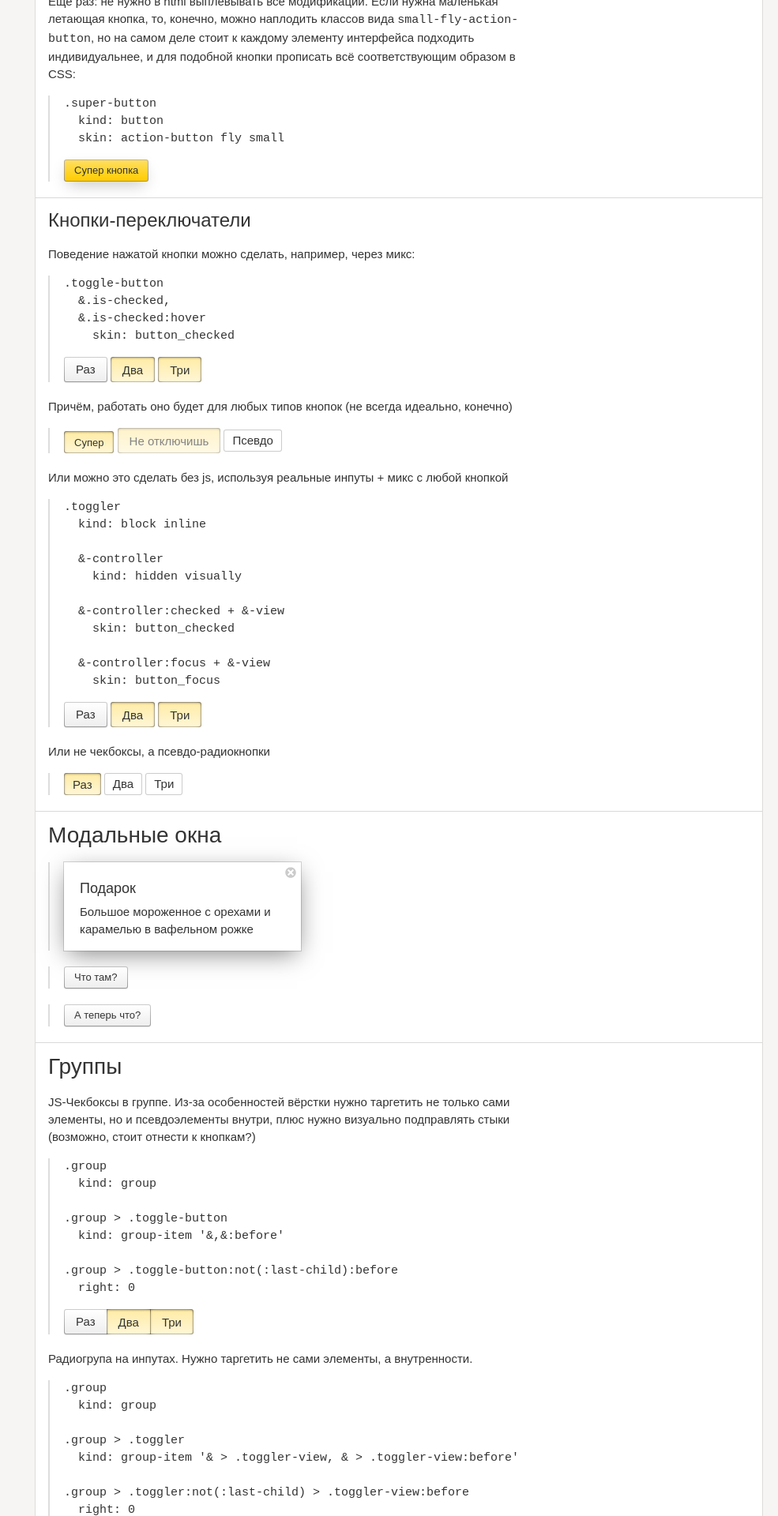
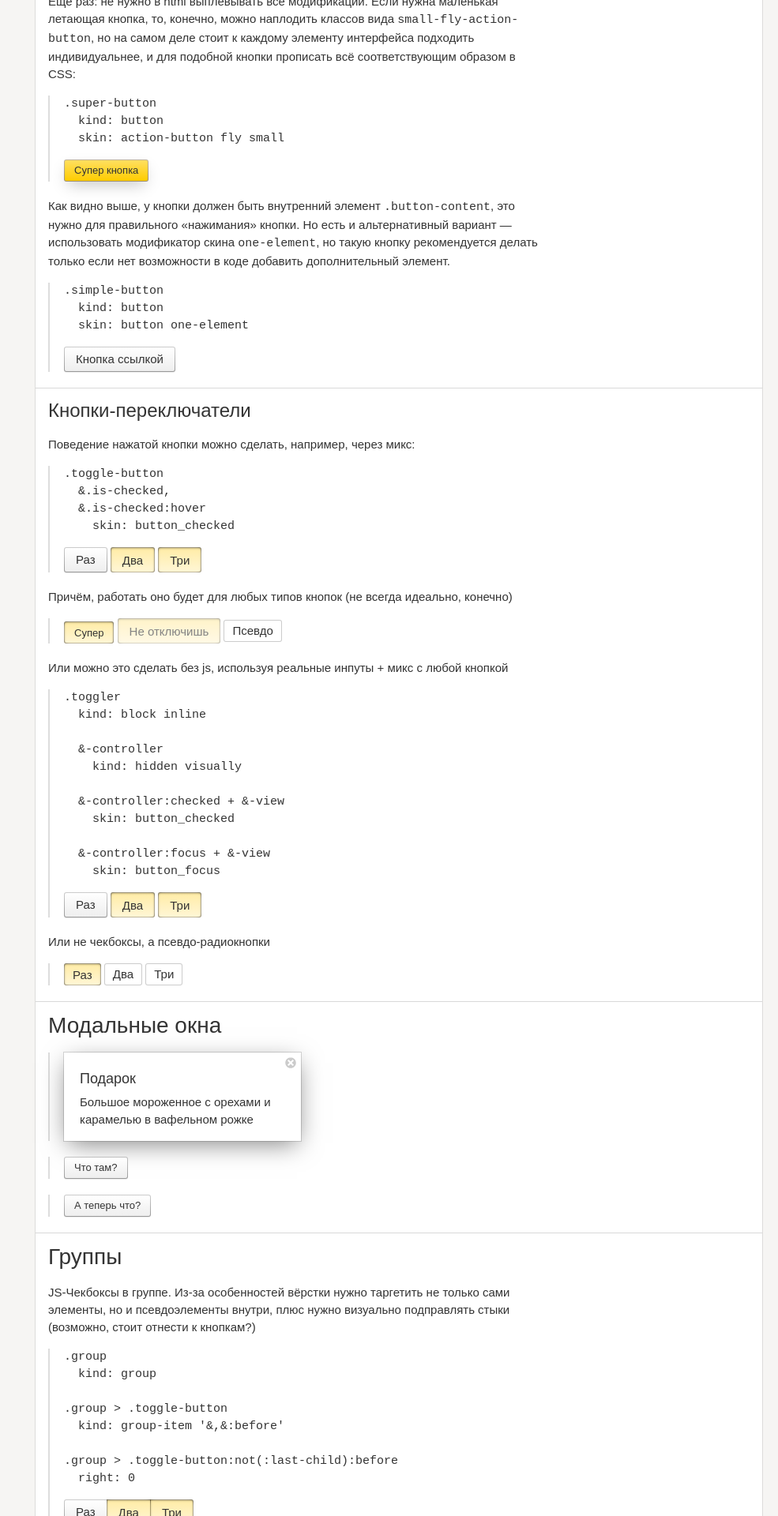
Before and after one commit to yandex-ui/stylobate-islands, a Jekyll site: the page built from blocks.md, in a window 1280 px wide. Shown: the part 3262-5182 px from the top of the page at 79% size, without its empty margins (295-1280 px from the left). Built offline with Jekyll 4.4.1, drawn with Linux system fonts in a browser that asks for light colours.

Commit message:
Added one-element button

```diff
--- a/blocks.md
+++ b/blocks.md
@@ -183,6 +183,16 @@ page_type: blocks
 >         <span class="button-content">Супер кнопка</span>
 >     </button>
 > </div>
+
+{:#simple-button}
+Как видно выше, у кнопки должен быть внутренний элемент `.button-content`, это нужно для правильного «нажимания» кнопки. Но есть и альтернативный вариант — использовать модификатор скина `one-element`, но такую кнопку рекомендуется делать только если нет возможности в коде добавить дополнительный элемент.
+
+>     .simple-button
+>       kind: button
+>       skin: button one-element
+>
+> <a class="simple-button" href="#x">Кнопка ссылкой</a>
+
 
 ## Кнопки-переключатели
 
--- a/blocks/button/button.styl
+++ b/blocks/button/button.styl
@@ -42,3 +42,8 @@
   &.is-checked,
   &.is-checked:hover
     skin: button_checked fly
+
+// Simple one-element button
+.simple-button
+  kind: button
+  skin: button one-element
--- a/style.css
+++ b/style.css
@@ -884,6 +884,94 @@ a.site-nav-link:not([href]):before {
   background: -moz-linear-gradient(#ffeca6, #fff6d5);
   background: linear-gradient(#ffeca6, #fff6d5);
   box-shadow: 0 1px 3px -1px rgba(0,0,0,0.45) inset;
+}
+.simple-button {
+  display: inline-block;
+  white-space: nowrap;
+  text-decoration: none;
+  cursor: pointer;
+  user-select: none;
+  vertical-align: middle;
+  padding: 0;
+  margin: 0;
+  border: none;
+  background: transparent;
+  -moz-appearance: none;
+  font: inherit;
+  position: relative;
+  vertical-align: baseline;
+  color: transparent;
+  color: #333 \0/;
+  text-shadow: 0 0 0 #333;
+  z-index: 9;
+  border-radius: 3px;
+  box-shadow: 0 1px 0 rgba(0,0,0,0.07);
+  font-size: 1.5rem;
+  line-height: 2.2rem;
+  padding: 0.5rem 1.5rem;
+  background: rgba(0,0,0,0.3);
+  background: -webkit-linear-gradient(rgba(0,0,0,0.2), rgba(0,0,0,0.4));
+  background: -moz-linear-gradient(rgba(0,0,0,0.2), rgba(0,0,0,0.4));
+  background: linear-gradient(rgba(0,0,0,0.2), rgba(0,0,0,0.4));
+}
+.simple-button::-moz-focus-inner {
+  padding: 0;
+  border: none;
+}
+.simple-button:before {
+  content: "";
+  position: absolute;
+  top: 1px;
+  right: 1px;
+  bottom: 1px;
+  left: 1px;
+  border-radius: 2px;
+  z-index: -1;
+}
+.simple-button > .button-content {
+  position: relative;
+  display: block;
+}
+.simple-button:not(.is-disabled):active {
+  box-shadow: inset 0 2px 1px -1px rgba(0,0,0,0.4), 0 1px 0 rgba(255,255,255,0.2);
+  text-shadow: 0 1px 0 #333;
+}
+.simple-button:not(.is-disabled):active:before {
+  box-shadow: inset 0 1px 3px -1px rgba(0,0,0,0.5);
+}
+.simple-button:after {
+  content: "";
+  position: absolute;
+  top: 0;
+  right: 0;
+  bottom: 0;
+  left: 0;
+}
+.simple-button:not(.is-disabled):focus {
+  outline: 0;
+}
+.simple-button:not(.is-disabled):focus:after {
+  z-index: 9;
+  box-shadow: 0 0 6px 2px rgba(255,204,0,0.7), inset 0 0 0 1px rgba(193,154,0,0.2);
+  border-radius: inherit;
+}
+.simple-button:before {
+  background: #f7f7f7;
+  background: -webkit-linear-gradient(#fff, #eee);
+  background: -moz-linear-gradient(#fff, #eee);
+  background: linear-gradient(#fff, #eee);
+}
+.simple-button:not(.is-disabled):hover {
+  background: rgba(0,0,0,0.31);
+  background: -webkit-linear-gradient(rgba(0,0,0,0.22), rgba(0,0,0,0.4));
+  background: -moz-linear-gradient(rgba(0,0,0,0.22), rgba(0,0,0,0.4));
+  background: linear-gradient(rgba(0,0,0,0.22), rgba(0,0,0,0.4));
+}
+.simple-button:not(.is-disabled):hover:before {
+  background: #fbfaf9;
+  background: -webkit-linear-gradient(#fff, #f6f5f3);
+  background: -moz-linear-gradient(#fff, #f6f5f3);
+  background: linear-gradient(#fff, #f6f5f3);
 }
 .checkbox {
   position: relative;
```
